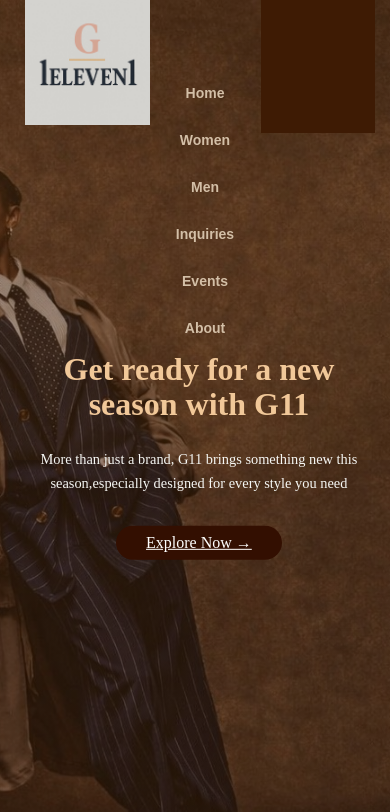
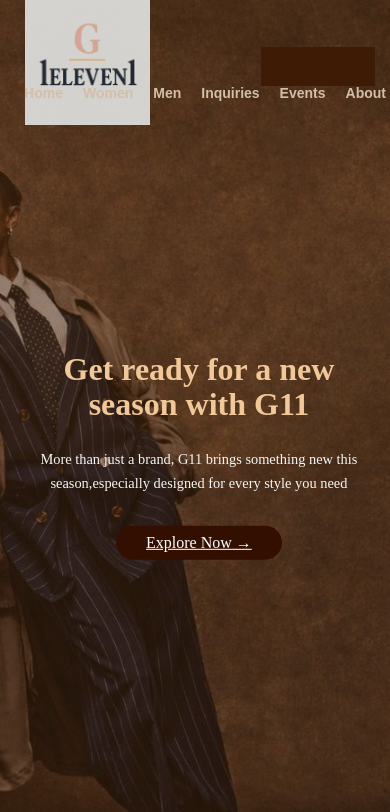
Before and after one commit to Ama-uiux/G11.web, a plain HTML site: page index.html in a window 390 px wide. Shown: the top 812 px of the page. Drawn offline with Linux system fonts and the light colour scheme.

Commit message:
Update style.css

```diff
--- a/style.css
+++ b/style.css
@@ -26,7 +26,7 @@
     .navbar {
         display: flex;
         justify-content: space-between;
-        align-items: horizontal;
+        align-items: center;
     }
 
     .menu {
@@ -34,11 +34,11 @@
     }
 
     ul {
-        flex-direction: column;
+        flex-direction: row;
         position: absolute;
         top: 70px;
         right: 0;
-        background:(0,0,0,0,0,brown);
+        background:(0,0,0,0,13);
         width: 100%;
         display: none; /* you can toggle later */
     }
```
